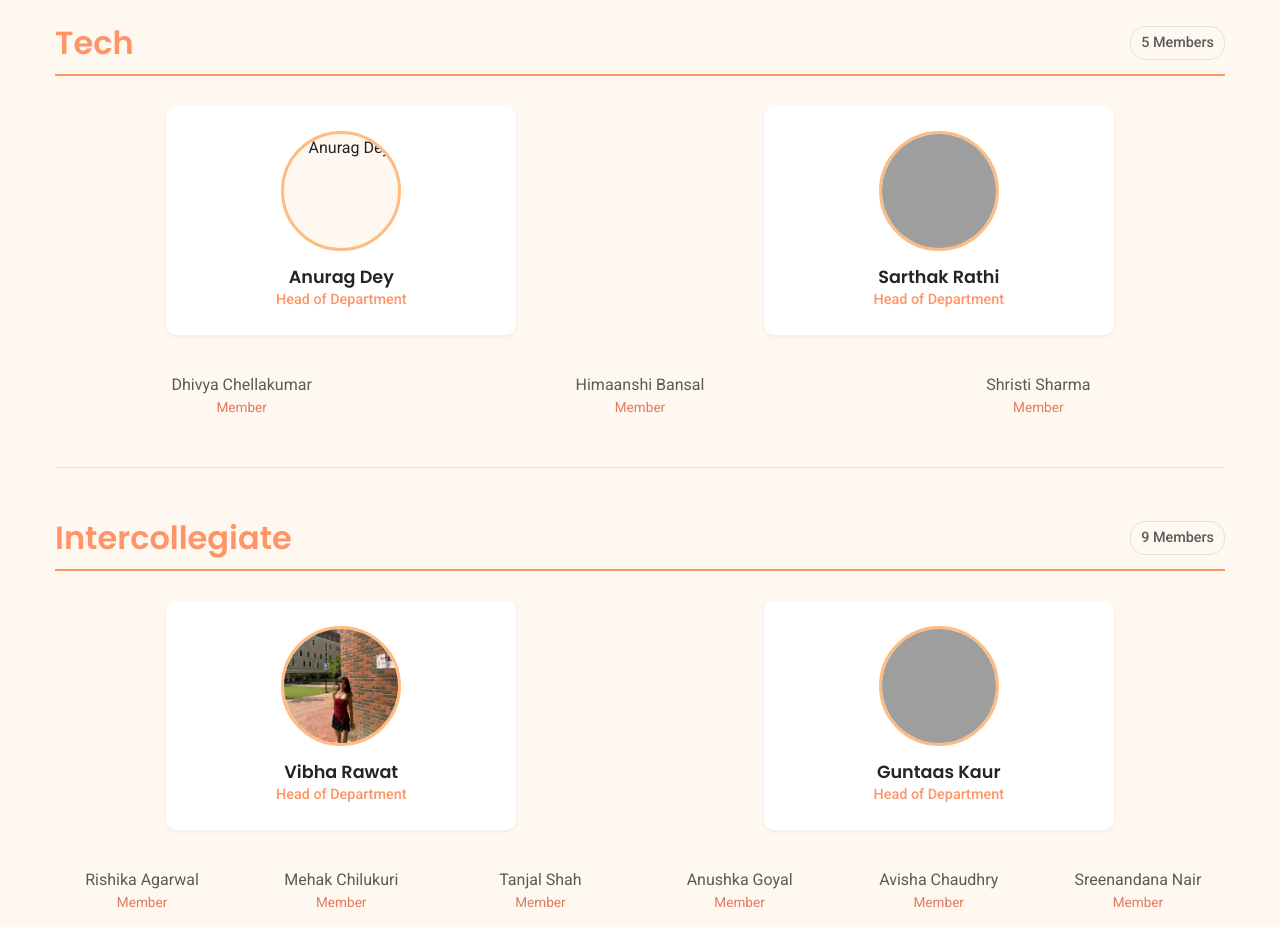
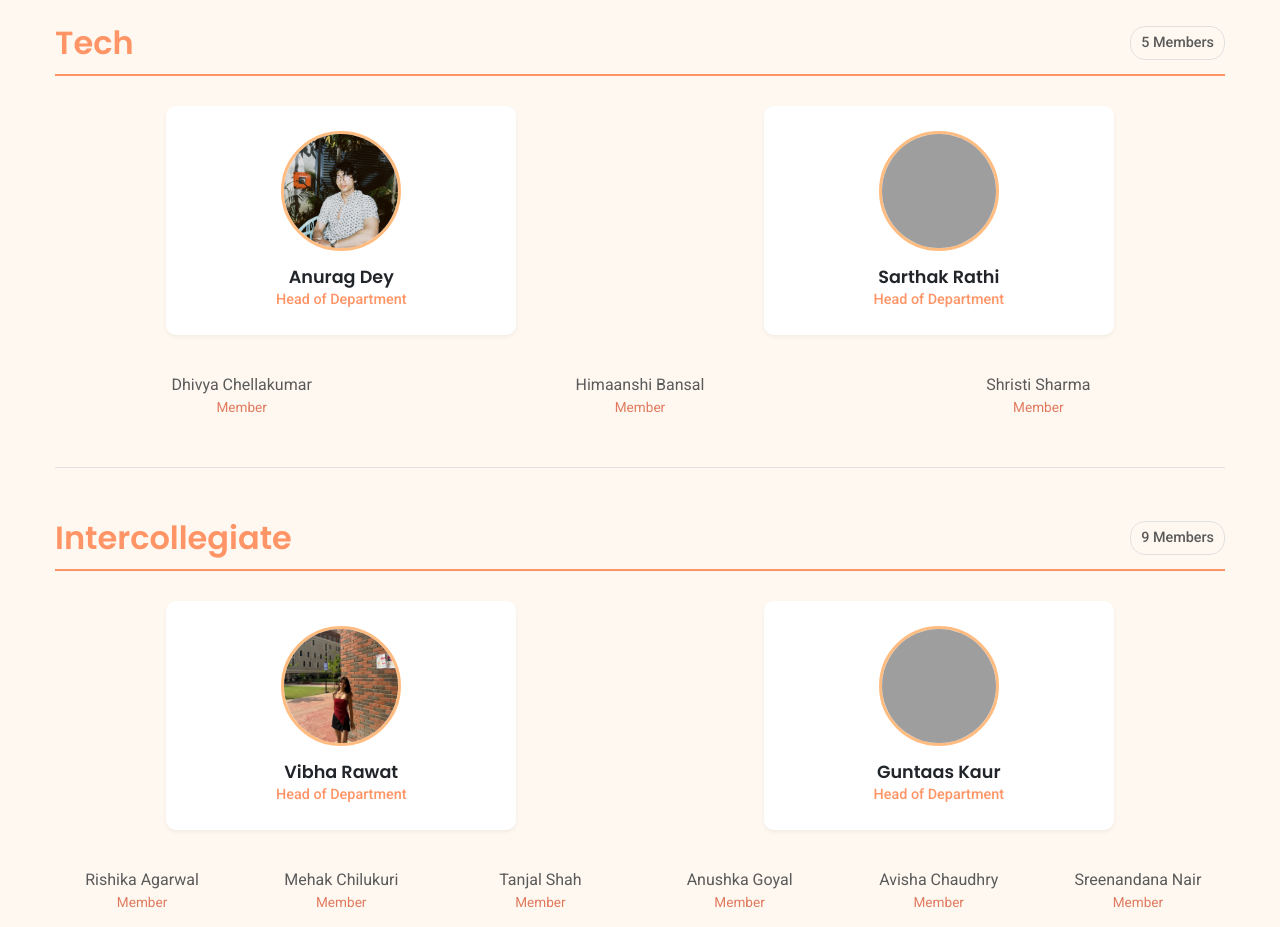
Before and after one commit to CulMin/website, a plain HTML site: page team.html in a window 1280 px wide. Shown: the part 2720-3647 px from the top of the page. Drawn offline with nearby package versions, Linux system fonts and the light colour scheme; grey boxes are pictures that could not be loaded.

Commit message:
added-image

```diff
--- a/team.html
+++ b/team.html
@@ -150,7 +150,7 @@
                         <span class="member-count"></span>
                     </div>
                      <div class="hod-container justify-content-center">
-                         <div class="profile-card hod-card"><img src="assets/images/placeholder.png" alt="Anurag Dey" onerror="this.onerror=null; this.src='assets/images/placeholder.png';"><h3>Anurag Dey</h3><p>Head of Department</p></div>
+                         <div class="profile-card hod-card"><img src="assets/anurag.jpg" alt="Anurag Dey" onerror="this.onerror=null; this.src='assets/images/placeholder.png';"><h3>Anurag Dey</h3><p>Head of Department</p></div>
                         <div class="profile-card hod-card"><img src="https://i.postimg.cc/vTSKD5Qd/Tech-Sarthak-Rathi.jpg" alt="Sarthak Rathi" onerror="this.onerror=null; this.src='assets/images/placeholder.png';"><h3>Sarthak Rathi</h3><p>Head of Department</p></div>
                     </div>
                      <div class="member-container">
```
